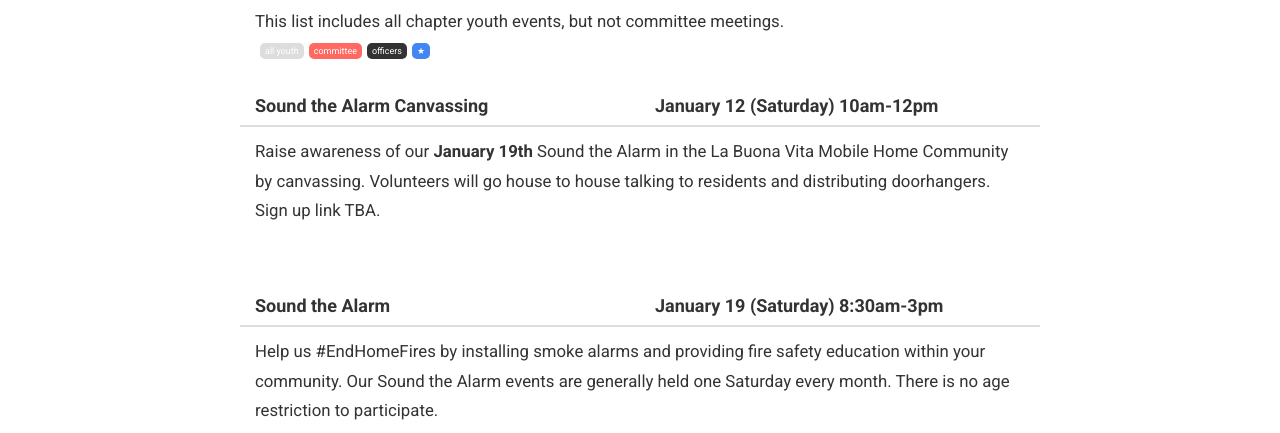
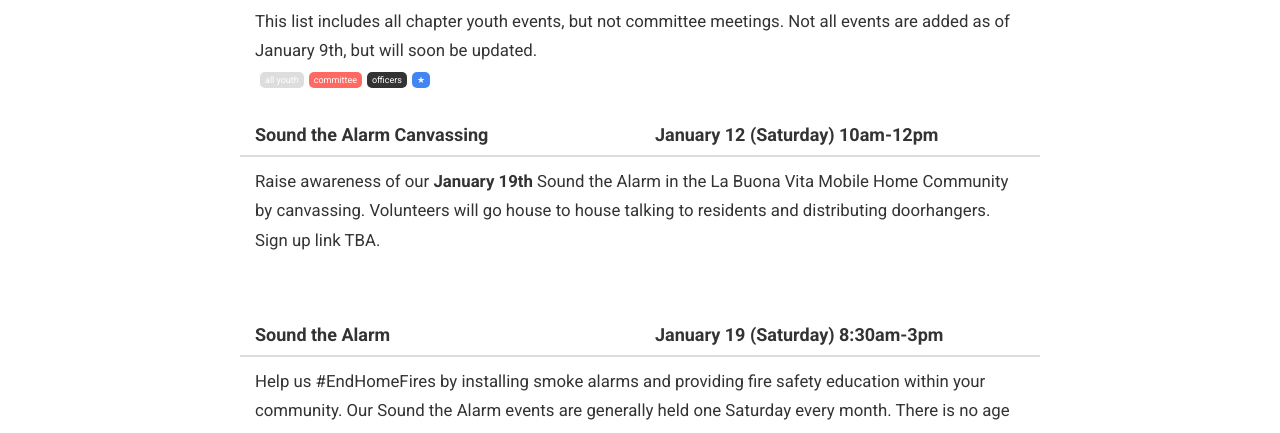
Before and after one commit to arcsvyouth/arcsvyouth.github.io, a plain HTML site: page upcoming.html in a window 1280 px wide. Shown: the part 297-730 px from the top of the page. Drawn offline with nearby package versions, Linux system fonts and the light colour scheme.

Commit message:
disclaimer

```diff
--- a/upcoming.html
+++ b/upcoming.html
@@ -40,7 +40,7 @@
   <div class="container-out">
       <div class="container" id="events-list">
         <h2>Events List</h2>
-        <p>This list includes all chapter youth events, but not committee meetings.<br>
+        <p>This list includes all chapter youth events, but not committee meetings. Not all events are added as of January 9th, but will soon be updated.<br>
           <span class="eventLabel" style="background-color: #ddd;">all youth</span><span class="eventLabel" style="background-color: #ff6961;">committee</span><span class="eventLabel" style="background-color:#333;">officers</span><span class="eventLabel" style="background-color:#4286f4;">★</span></p>
 
         <script src="js/upcoming.js"></script>
```
